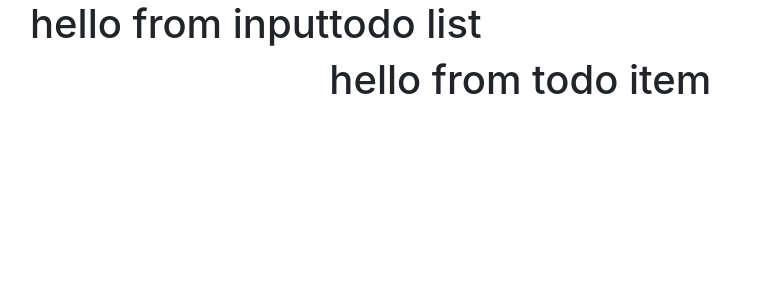
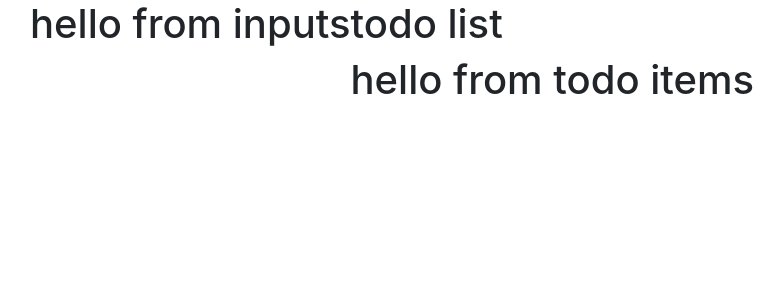
Before and after one commit to premjitB/react-todo-list, a React (Create React App) app: page / in a window 1280 px wide. Shown: the top 300 px of the page, without its empty margins (40-824 px from the left). Built offline with nearby package versions, Linux system fonts and the light colour scheme.

Commit message:
new comment

```diff
--- a/src/App.js
+++ b/src/App.js
@@ -3,6 +3,7 @@ import uuid from "uuid";
 import "bootstrap/dist/css/bootstrap.min.css";
 import TodoInput from "./components/TodoInput";
 import TodoList from "./components/TodoList";
+// some comments
 function App() {
   return (
     <div>
--- a/src/components/TodoInput.js
+++ b/src/components/TodoInput.js
@@ -4,7 +4,7 @@ export default class TodoInput extends Component {
   render() {
     return (
       <div>
-        <h1>hello from input</h1>
+        <h1>hello from inputs</h1>
       </div>
     );
   }
--- a/src/components/TodoItem.js
+++ b/src/components/TodoItem.js
@@ -4,7 +4,7 @@ export default class TodoItem extends Component {
   render() {
     return (
       <div>
-        <h1>hello from todo item</h1>
+        <h1>hello from todo items</h1>
       </div>
     );
   }
```
